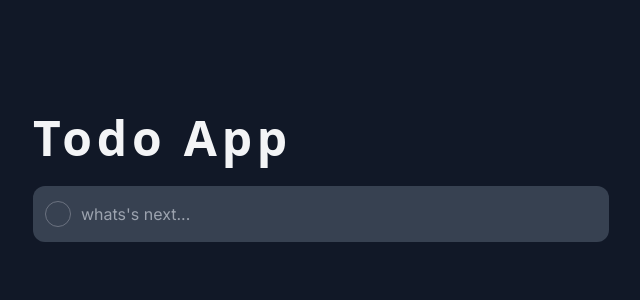
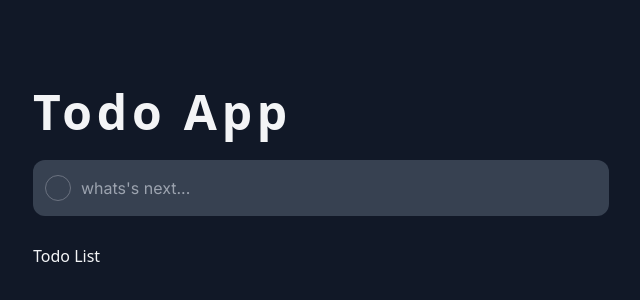
Before and after one commit to Inge-JANCER-ABREU/todo-app, a React (Create React App) app: page / in a window 1280 px wide. Shown: the part 222-522 px from the top of the page, without its empty margins (319-959 px from the left). Built offline with nearby package versions, Linux system fonts and the light colour scheme.

Commit message:
Add TodoInput component to TodoList folder with styling and placeholder text

```diff
--- a/src/App.js
+++ b/src/App.js
@@ -1,4 +1,5 @@
 import { TodoImput } from "./componenst/TodoImput";
+import { TodoList } from "./componenst/TodoList";
 import { Title} from "./componenst/title/title";
 
 
@@ -10,6 +11,11 @@
       <div className="container flex flex-col max-w-xl">
         <Title />
         <TodoImput />
+        <TodoList>
+          <h2>
+            Todo List
+          </h2>
+        </TodoList>
       </div>
     </div>
   );
--- /dev/null
+++ b/src/componenst/TodoList/Todolist.jsx
@@ -0,0 +1,10 @@
+const TodoList = ({children}) => {
+    return(
+        <div className=" flex f;lex-col mt-7 rounded-lg overflow-hidden shadow-2xl">
+            {children}
+        </div>
+    )
+
+}
+
+export {TodoList}
--- /dev/null
+++ b/src/componenst/TodoList/index.js
@@ -0,0 +1 @@
+export * from'./Todolist'
```
